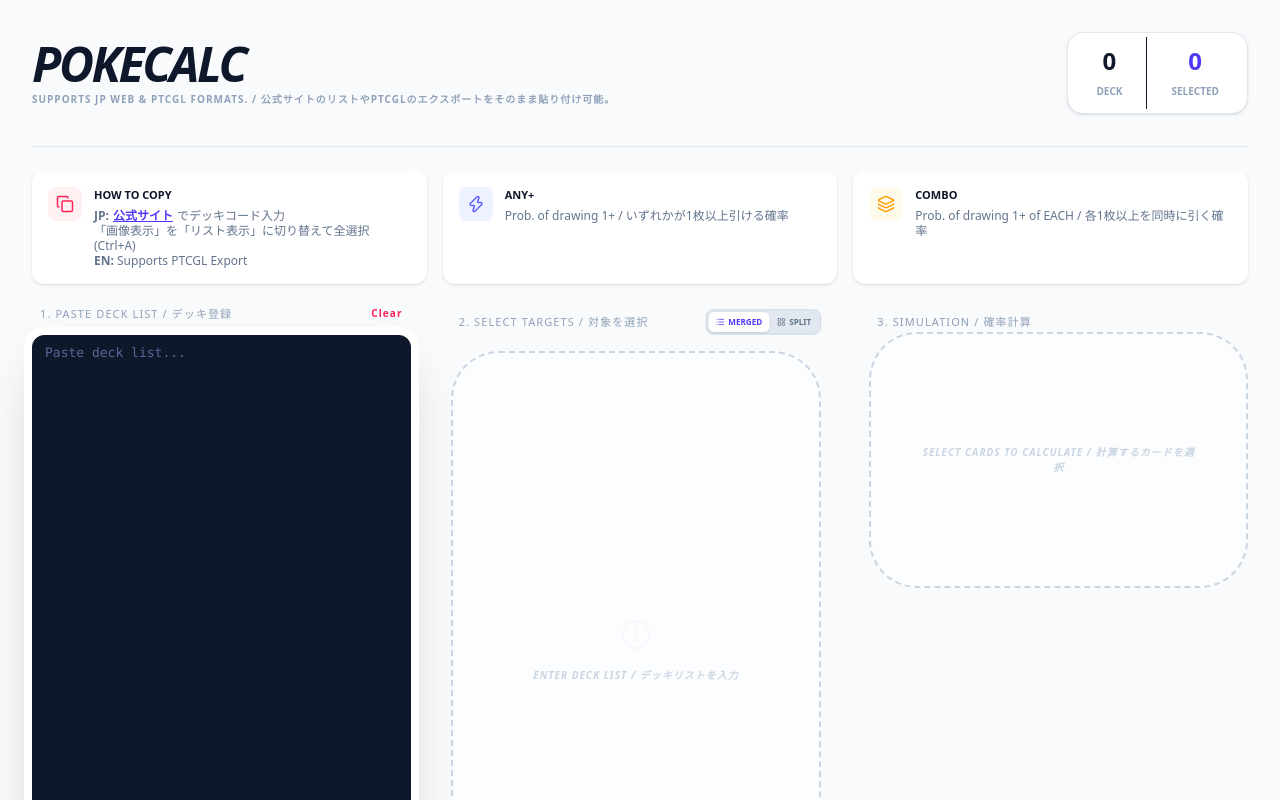
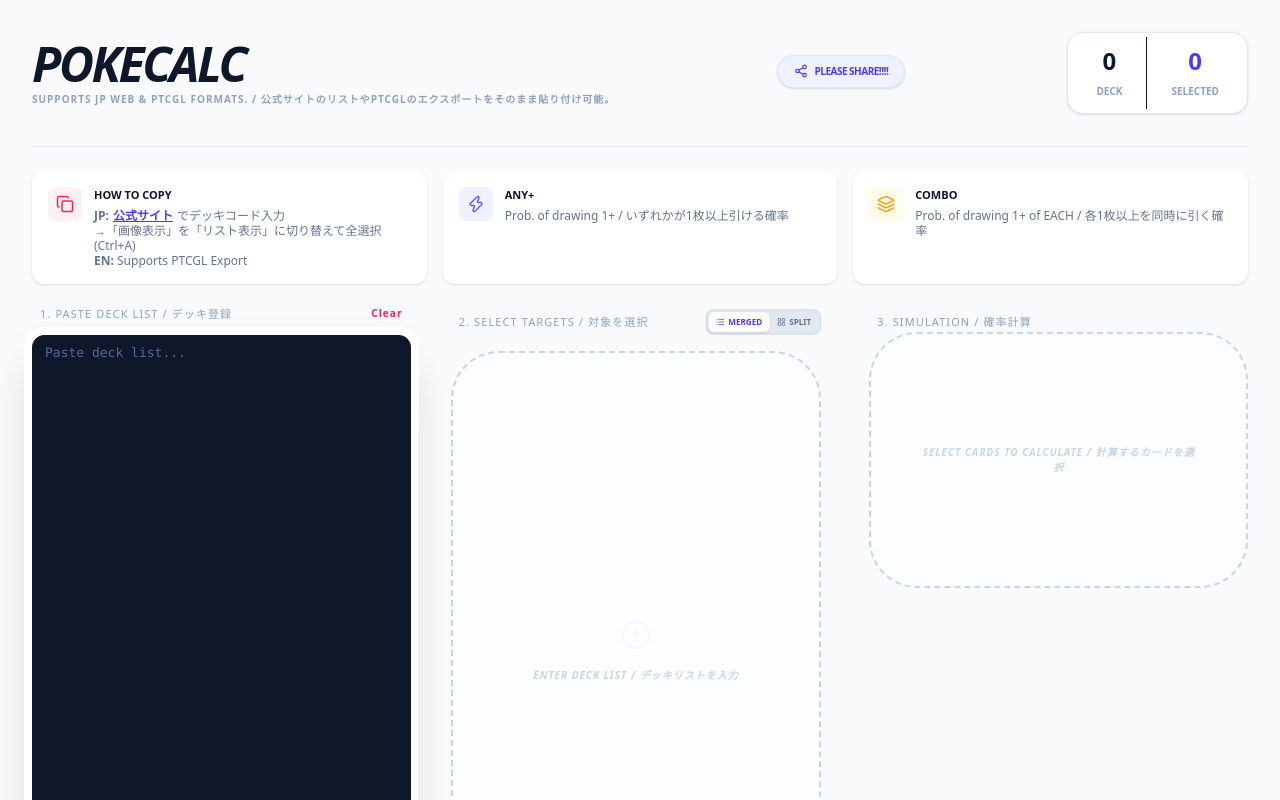
Before and after one commit to liquidboilerfuel/POKECALC, a Next.js app in the folder pokecalc/: page / in a window 1280 px wide. Shown: the top 800 px of the page. Built offline with nearby package versions, Linux system fonts and the light colour scheme.

Commit message:
fix: ポケモンのどうぐの判定優先度を修正し、カテゴリーの表示順を固定

```diff
--- a/pokecalc/app/layout.tsx
+++ b/pokecalc/app/layout.tsx
@@ -36,7 +36,9 @@
       lang="en"
       className={`${geistSans.variable} ${geistMono.variable} h-full antialiased`}
     >
-      <body className="min-h-full flex flex-col">{children}</body>
+      <body className="min-h-full flex flex-col" suppressHydrationWarning>
+        {children}
+      </body>
     </html>
   );
 }
--- a/pokecalc/app/page.tsx
+++ b/pokecalc/app/page.tsx
@@ -5,7 +5,7 @@
 import { Textarea } from "../components/ui/textarea";
 import { Label } from "../components/ui/label";
 import { Badge } from "../components/ui/badge";
-import { CheckCircle2, Plus, Minus, Layers, Zap, AlertCircle, Copy, BookOpen, LayoutGrid, List, RefreshCcw} from 'lucide-react';
+import { CheckCircle2, Plus, Minus, Layers, Zap, AlertCircle, Copy, BookOpen, LayoutGrid, List, RefreshCcw, Share2} from 'lucide-react';
 
 // --- カテゴリーマッピング (Universal Display) ---
 const CATEGORY_MAP: Record<string, string> = {
@@ -70,7 +70,8 @@
       return;
     }
     if (isStrictCategory(line)) {
-      currentCategory = line.match(/^(ポケモン|グッズ|ポケモンのどうぐ|サポート|スタジアム|エネルギー)/)![1];
+      currentCategory = line.match(/^(ポケモンのどうぐ|ポケモン|グッズ|サポート|スタジアム|エネルギー)/)![1];
+      buffer = []; // 前のカテゴリーの残骸を消去
       return;
     }
     if (isPtcglHeader(line)) {
@@ -130,6 +131,20 @@
   const [selectedIds, setSelectedIds] = useState<string[]>([]);
   const [drawCount, setDrawCount] = useState(7);
   const [calcMode, setCalcMode] = useState<'any' | 'combo'>('any');
+
+  const handleShare = async () => {
+    const shareData = {
+      title: 'POKECALC',
+      text: 'Probability Calc for PTCG / ポケカの確率計算サイト',
+      url: window.location.href,
+    };
+    if (navigator.share) {
+      try { await navigator.share(shareData); } catch (err) { console.log('Share failed', err); }
+    } else {
+      navigator.clipboard.writeText(window.location.href);
+      alert('Link copied to clipboard! / リンクをコピーしました');
+    }
+  };
 
   // Tips state
   const [tipIndex, setTipIndex] = useState(0);
@@ -234,6 +249,15 @@
                 <h1 className="text-5xl font-black tracking-tighter italic text-slate-900">POKECALC</h1>
                 <p className="text-[10px] font-bold text-slate-400 mt-1 uppercase tracking-widest">Supports JP Web & PTCGL formats. / 公式サイトのリストやPTCGLのエクスポートをそのまま貼り付け可能。</p>
             </div>
+            <button
+              onClick={handleShare}
+              className="mb-1 flex items-center gap-1.5 bg-indigo-50 border border-indigo-100 text-indigo-600 px-4 py-2 rounded-full hover:bg-indigo-100 transition-all shadow-sm active:scale-95 group"
+            >
+              <Share2 size={14} className="group-hover:animate-bounce" />
+              <div className="flex flex-col items-start line-height-tight">
+                <span className="text-[10px] font-black uppercase tracking-tighter">Please Share!!!!</span>
+              </div>
+            </button>
             <div className="flex bg-white p-1 rounded-2xl shadow-sm border border-slate-200 mt-4 md:mt-0">
                 <div className="px-6 py-2 border-r text-center">
                     <span className="text-2xl font-black tabular-nums">{totalCount}</span><br/>
@@ -262,7 +286,7 @@
                         >
                           公式サイト
                         </a>
-                        でデッキコード入力<br/>「画像表示」を「リスト表示」に切り替えて全選択(Ctrl+A)<br/>
+                        でデッキコード入力<br/>→「画像表示」を「リスト表示」に切り替えて全選択(Ctrl+A)<br/>
                       <strong>EN:</strong> Supports PTCGL Export
                     </p>
                 </div>
```
